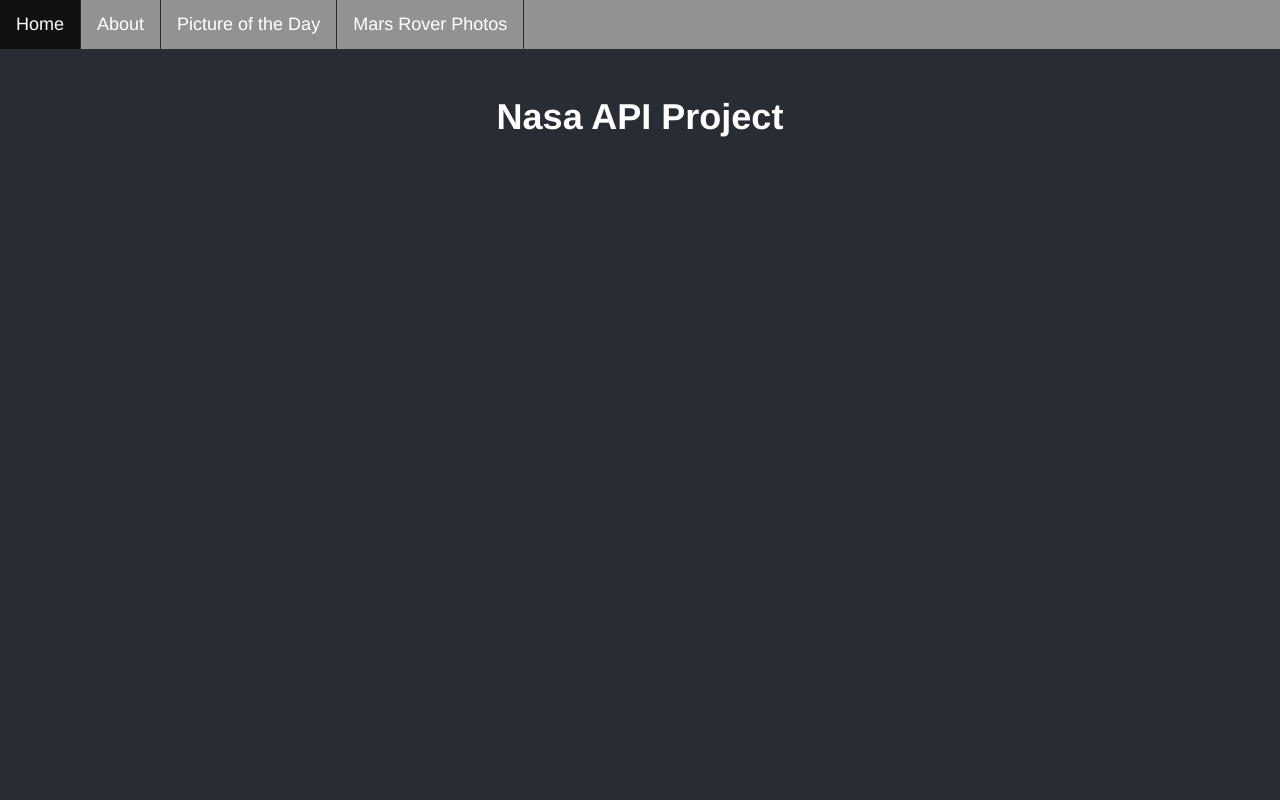
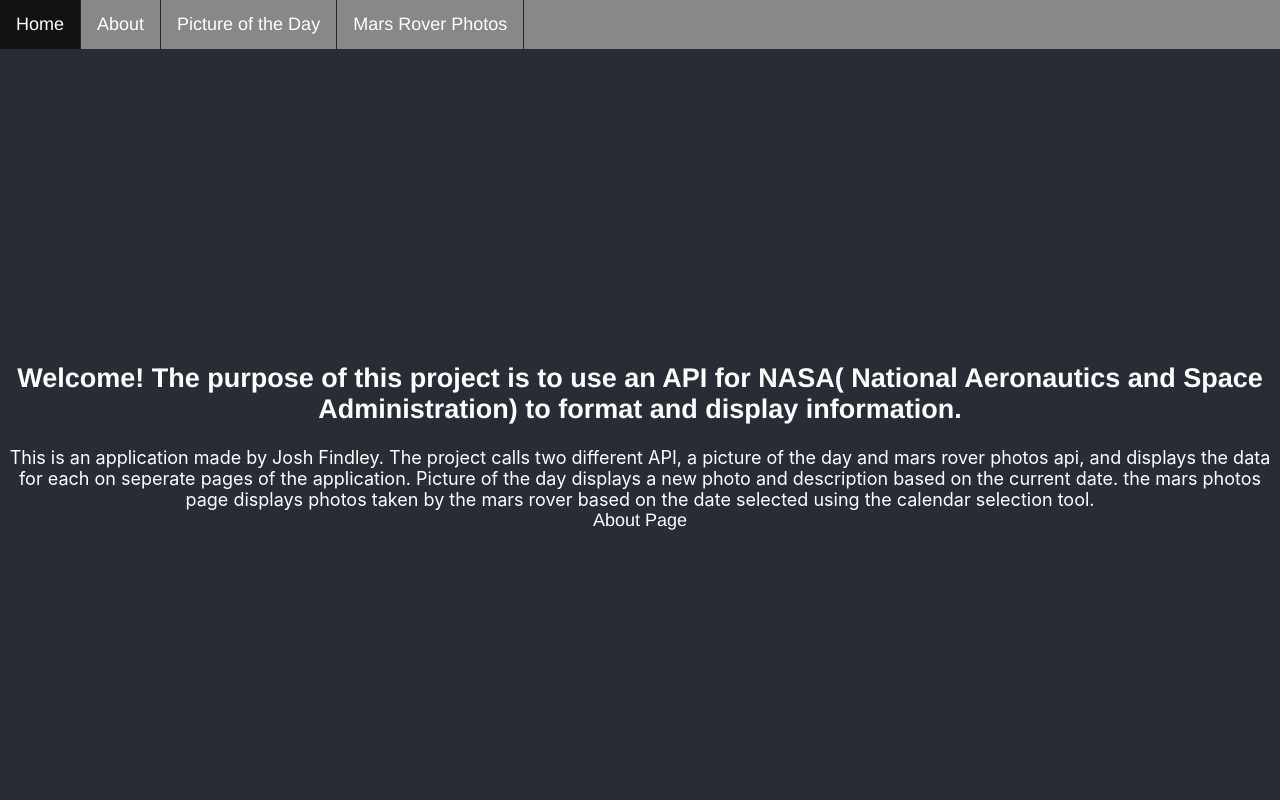
Before and after one commit to goodoljosh/NASA_frontend, a React (Create React App) app in the folder client/: page /about in a window 1280 px wide. Shown: the top 800 px of the page. Built offline with nearby package versions, Linux system fonts and the light colour scheme.

Commit message:
Made changes that made site eaiser to view.

```diff
--- a/client/src/App.js
+++ b/client/src/App.js
@@ -7,8 +7,10 @@
   return (
     <div className="App">
       <header>
-        <h1>Nasa API Project</h1>
-        <HomePage />
+        <h2>Welcome! The purpose of this project is to use an API for NASA( National Aeronautics and Space Administration) to format and display information.</h2>
+
+        {/* Creates an error where elements on the homepage are repeated twice */}
+        {/* <HomePage /> */}
       </header>
         <Nav />
         <Outlet/>
--- a/client/src/routes/About.jsx
+++ b/client/src/routes/About.jsx
@@ -4,11 +4,9 @@
 
   return (
     <>
-      <header>
 
-      </header>
       <body>
-        This is an application made by Josh Findley. The project calls two different API, a picture of the day and mars rover photos api, and displays the data for each on seperate pages of the application.
+        This is an application made by Josh Findley. The project calls two different API, a picture of the day and mars rover photos api, and displays the data for each on seperate pages of the application. Picture of the day displays a new photo and description based on the current date. the mars photos page displays photos taken by the mars rover based on the date selected using the calendar selection tool.
       </body>
       <footer>About Page</footer>
     </>
--- a/client/src/routes/HomePage.jsx
+++ b/client/src/routes/HomePage.jsx
@@ -1,4 +1,4 @@
-
+// Currently not being used but can be used to display an image for the homepage
 import Nav from "../components/Nav";
 export default function HomePage() {
 
--- a/client/src/routes/MarsPhotos.jsx
+++ b/client/src/routes/MarsPhotos.jsx
@@ -15,11 +15,15 @@
 
   return (
     <>
+      <header>
+        Please make a selection:
+      </header>
       <DatePicker selected={startDate} onChange={(date) => setStartDate(date)} />
       <Mars key={JSON.stringify(nasaParse)} nasaResponse={nasaParse} />
       <footer>
         Mars Photos Page
       </footer>
+
     </>
 
   );
--- a/client/src/routes/PictureoftheDay.jsx
+++ b/client/src/routes/PictureoftheDay.jsx
@@ -14,7 +14,7 @@
       <Header nasaResponse={nasaParse} />
       <footer>
         <p>©</p>
-        Nasa Picture Project
+        Picture of the Day Page
       </footer>
     </>
   );
```
Also changed, not shown: 1 other file (tests, documents, lock files or other folders).
